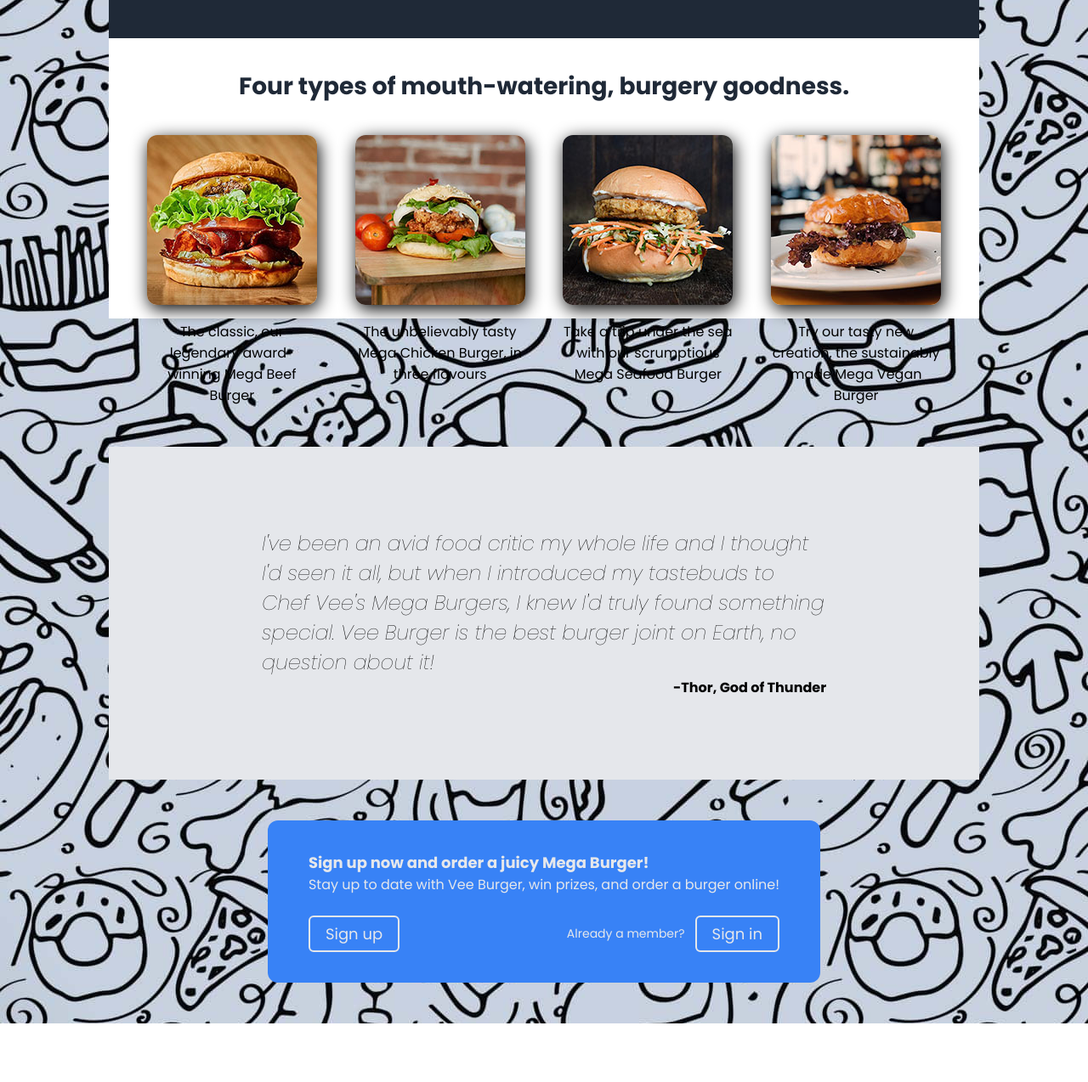
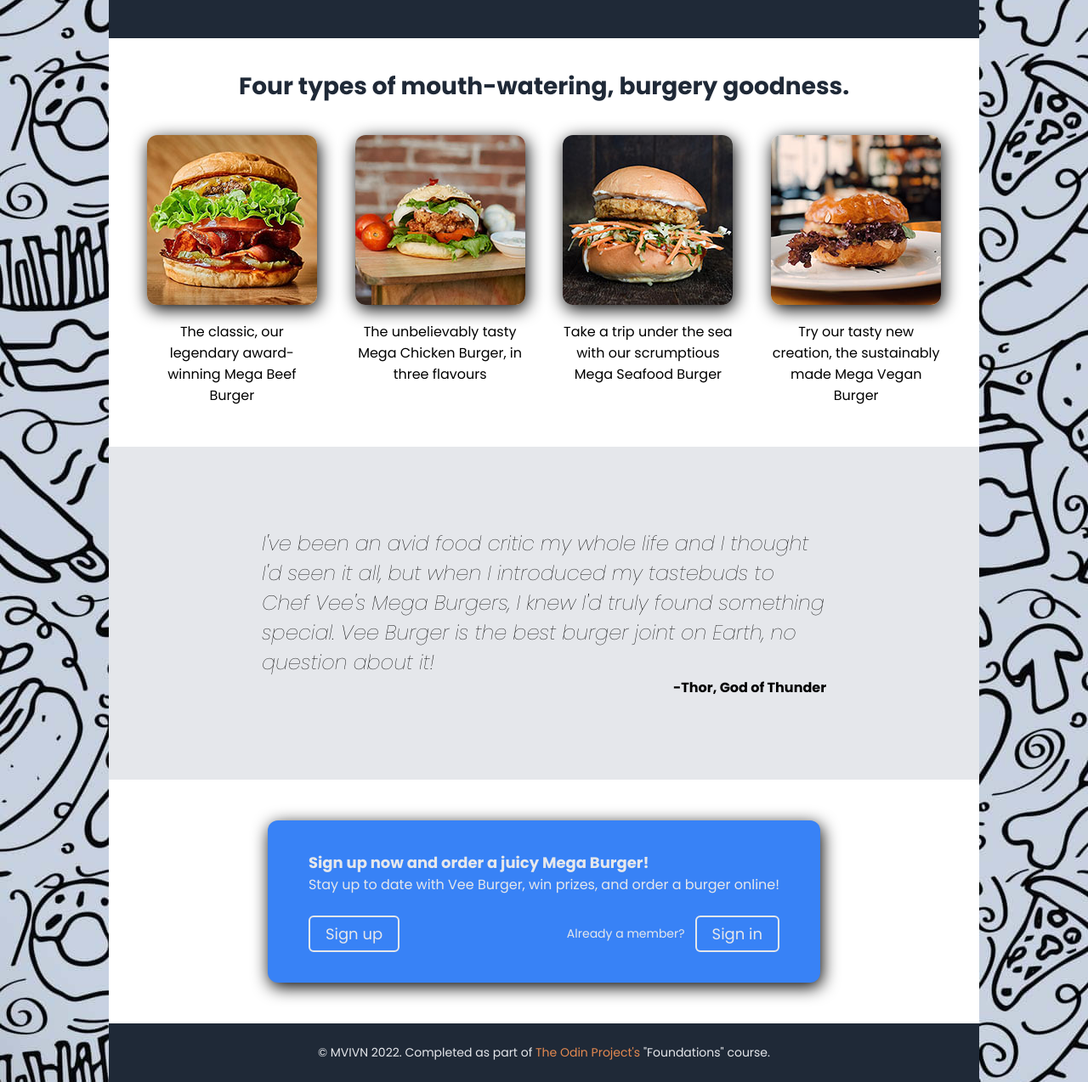
Before and after one commit to MVIVN/odin-landing-page, a plain HTML site: page index.html in a window 1280 px wide. Shown: the part 425-1699 px from the top of the page at 85% size. Before the commit the page ends 1630 px from the top, so only its background shows below. Drawn offline with Linux system fonts and the light colour scheme.

Commit message:
Fix some broken formatting and add additional information in the site's footer

```diff
--- a/index.html
+++ b/index.html
@@ -72,6 +72,9 @@
                 <button><a href="#">Sign in</a></button>
             </div>
         </div>
+        <div class="bottom">
+            © MVIVN 2022. Completed as part of <a href="https://www.theodinproject.com/">The Odin Project's</a> "Foundations" course.
+        </div>
         </footer>
     </div>
 
--- a/style.css
+++ b/style.css
@@ -131,8 +131,8 @@ a {
     display: flex;
     justify-content: space-evenly;
     text-align: center;
-    margin-bottom: 48px;
     flex-wrap: wrap;
+    background-color: white;
 }
 
 .burger-section img {
@@ -143,6 +143,7 @@ a {
 
 .burger-cards {
     width: 200px;
+    padding-bottom: 48px;
 }
 
 .burger-cards img:hover {
@@ -177,7 +178,9 @@ a {
 
 .footer {
     display: flex;
+    flex-direction: column;
     color: #E5E7EB;
+    background-color: white;
 }
 
 .footer .call-to-action {
@@ -185,6 +188,11 @@ a {
     margin: 48px auto;
     padding: 36px 48px;
     border-radius: 12px;
+    box-shadow: 2px 5px 20px black;
+}
+
+.footer .call-to-action:hover {
+    transform: scale(1.05);
 }
 
 .call-to-action h2 {
@@ -218,3 +226,16 @@ a {
     margin-right: 12px;
     font-size: 14px;
 }
+
+.bottom {
+    background-color: #1F2937;
+    width: 100%;
+    padding: 24px 0;
+    text-align: center;
+    font-size: 14px;
+}
+
+.bottom a {
+    color: rgb(228, 137, 80);
+    font-size: 14px;
+}
```
